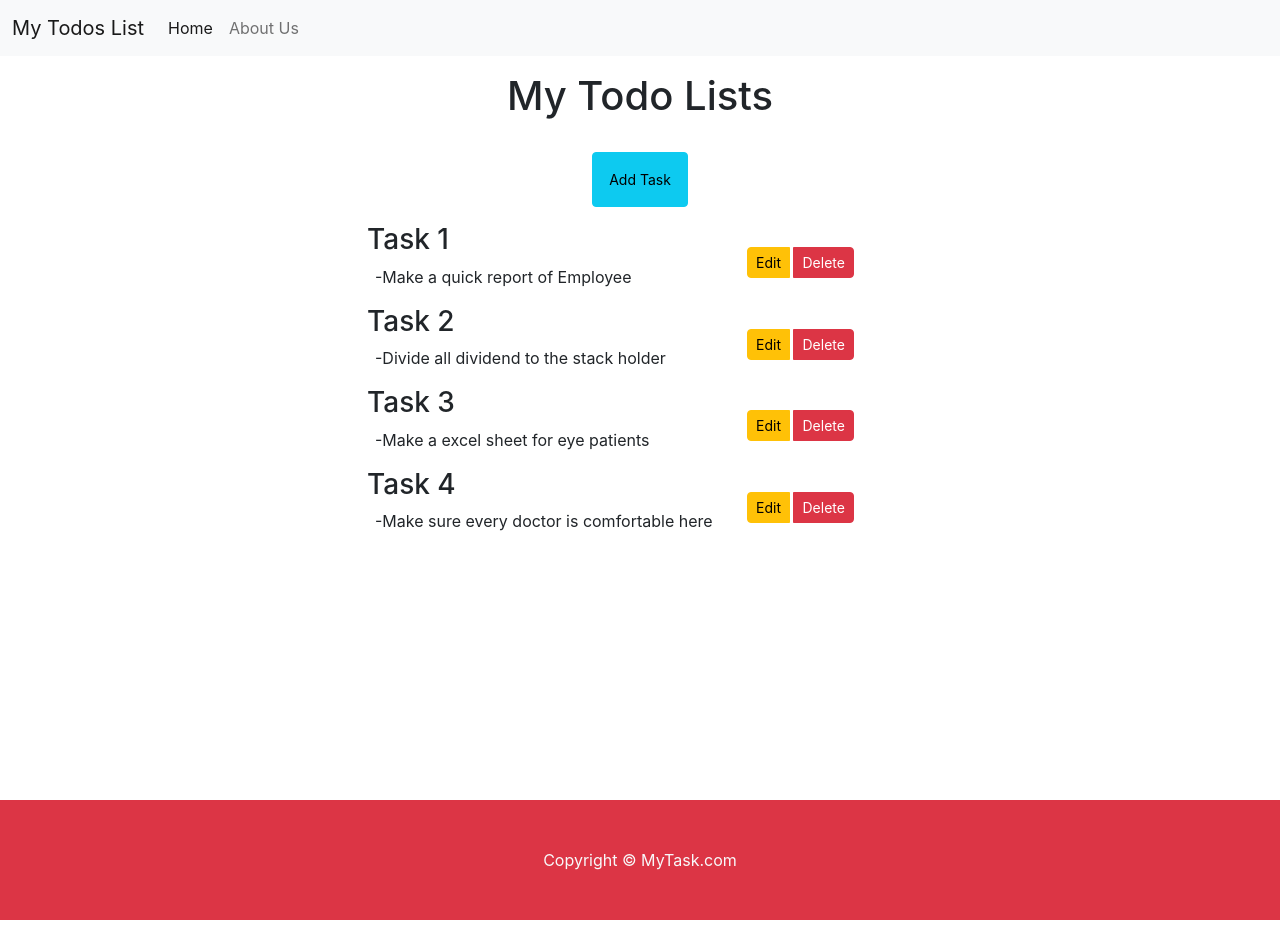
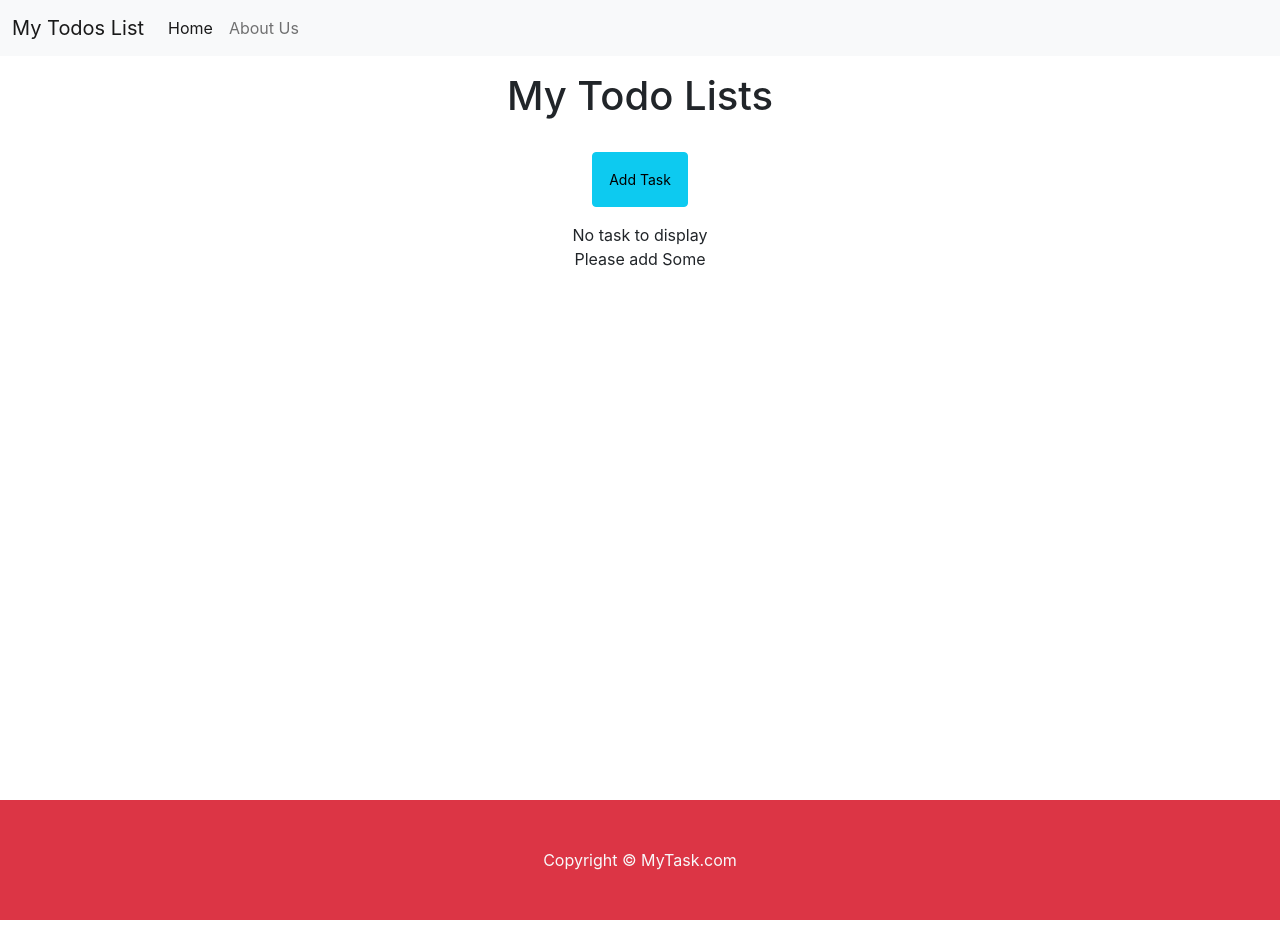
Before and after one commit to yashshukla0918/react_project1, a React (Create React App) app in the folder todos-list/: page / in a window 1280 px wide. Built offline with nearby package versions, Linux system fonts and the light colour scheme.

Commit message:
Edit task fuctionality 'DONE'

```diff
--- a/todos-list/src/App.js
+++ b/todos-list/src/App.js
@@ -23,43 +23,56 @@ function App() {
       desc : desc
     }
     setTask_to_be_done([...task_to_de_done,myTask]);
-    console.log(myTask);
+
   }
 
+
+  const editTask= (todo,title,desc)=>{
+    let editedTask= {
+      sno : task_to_de_done.indexOf(todo),
+      title:title,
+      desc : desc
+    }
+    let temp = task_to_de_done.slice();
+    temp.splice(task_to_de_done.indexOf(todo),1,editedTask);
+    setTask_to_be_done(temp);
+
+
+  }
 
 
   const [task_to_de_done, setTask_to_be_done] = useState(
     [
-      {
-        sno: 0,
-        title: "Task 1",
-        desc: "Make a quick report of Employee"
-      },
+      // {
+      //   sno: 0,
+      //   title: "Task 1",
+      //   desc: "Make a quick report of Employee"
+      // },
 
-      {
-        sno: 1,
-        title: "Task 2",
-        desc: "Divide all dividend to the stack holder"
-      }
-      ,
-      {
-        sno: 2,
-        title: "Task 3",
-        desc: "Make a excel sheet for eye patients"
-      }
-      ,
-      {
-        sno: 3,
-        title: "Task 4",
-        desc: "Make sure every doctor is comfortable here"
-      }
+      // {
+      //   sno: 1,
+      //   title: "Task 2",
+      //   desc: "Divide all dividend to the stack holder"
+      // }
+      // ,
+      // {
+      //   sno: 2,
+      //   title: "Task 3",
+      //   desc: "Make a excel sheet for eye patients"
+      // }
+      // ,
+      // {
+      //   sno: 3,
+      //   title: "Task 4",
+      //   desc: "Make sure every doctor is comfortable here"
+      // }
     ]
   );
 
   return (
     <>
       <Header title="My Todos List" isSearchBar={false} />
-      <Todos addTask={addTask} todos={task_to_de_done} onDelete={onDelete}  />
+      <Todos editTask={editTask} addTask={addTask} todos={task_to_de_done} onDelete={onDelete}  />
       <Footer />
     </>
 
--- /dev/null
+++ b/todos-list/src/components/EditTask.js
@@ -0,0 +1,32 @@
+import React from 'react'
+import { useState } from 'react';
+const EditTask = (props) => {
+    const [title,setTitle] = useState("");
+    const [desc,setDesc] = useState("");
+
+    function submit(e) {
+        e.preventDefault();
+        if (!title || !desc) {
+            alert("Title and Description cannot be blank ");
+        }
+        else {
+            props.editTask(props.todo,title,desc);
+        }
+    }
+
+  return (
+    <div className='m-3'>
+         <div className="form-group m-1">
+                        <label htmlFor="exampleInputEmail1">Task Title</label>
+                        <input type="text" value={title} onChange={(e) => { setTitle(e.target.value) }} className="form-control" id="tt1" placeholder={props.todo.title} />
+                    </div>
+                    <div className="form-group my-3">
+                        <label htmlFor="exampleInputEmail1">Task Description</label>
+                        <input type="text" value={desc} onChange={(e) => { setDesc(e.target.value) }} className="form-control" id="tt2" placeholder={props.todo.desc} />
+                    </div>
+                    <center><button className="btn btn-sm btn-success " onClick={submit}>Update Task</button></center>
+    </div>
+  )
+}
+
+export default EditTask
--- a/todos-list/src/components/TodoItem.js
+++ b/todos-list/src/components/TodoItem.js
@@ -1,18 +1,22 @@
-import React from 'react'
+import React, { useState } from 'react'
+import EditTask from './EditTask';
 
-const TodoItem = ({ todo,onDelete }) => {
+const TodoItem = ({ todo,editTask,onDelete }) => {
+
+    const [editbtnclicked,seteditbtnclicked] = useState(false);
     return (
         <div className='row'>
             <div className='col-3'></div>
             <div className='col-4'>
                 <h3>{todo.title}</h3>
                 <p className='mx-2'>-{todo.desc}</p>
+                {editbtnclicked?<EditTask todo={todo} editTask={editTask}/>:""}
             </div>
             <div className='col-1'>
                 {/* <button className='btn btn-danger btn-sm my-4'> DELETE</button>
                 <button className='btn btn-warning btn-sm '> Edit </button> */}
                 <div className="btn-group" role="group" aria-label="Basic example">
-                    <button type="button" className="btn btn-warning btn-sm my-4">Edit</button>&nbsp;
+                    {editbtnclicked?<button type="button" className="btn btn-warning btn-sm my-4" onClick={()=>{seteditbtnclicked(false)}}>Cancel</button>:<button type="button" className="btn btn-primary btn-sm my-4" onClick={()=>{seteditbtnclicked(true)}}>Edit</button>}&nbsp;
                     <button type="button" className="btn btn-danger btn-sm my-4" onClick={()=>{onDelete(todo)}}>Delete</button>
                 </div>
             </div>
--- a/todos-list/src/components/Todos.js
+++ b/todos-list/src/components/Todos.js
@@ -24,7 +24,7 @@ let todoStyle= {
       {
         props.todos.length === 0 ? <div className='text-center'>No task to display<br /> Please add Some</div> :
           props.todos.map((todo) => {
-            return <><TodoItem todo={todo}  onDelete={props.onDelete} /></>
+            return <><TodoItem todo={todo} editTask={props.editTask}  onDelete={props.onDelete} /></>
           })
       }
 
```
Also changed, not shown: todos-list/src/components/AddTask.js (+10 -8 lines).
